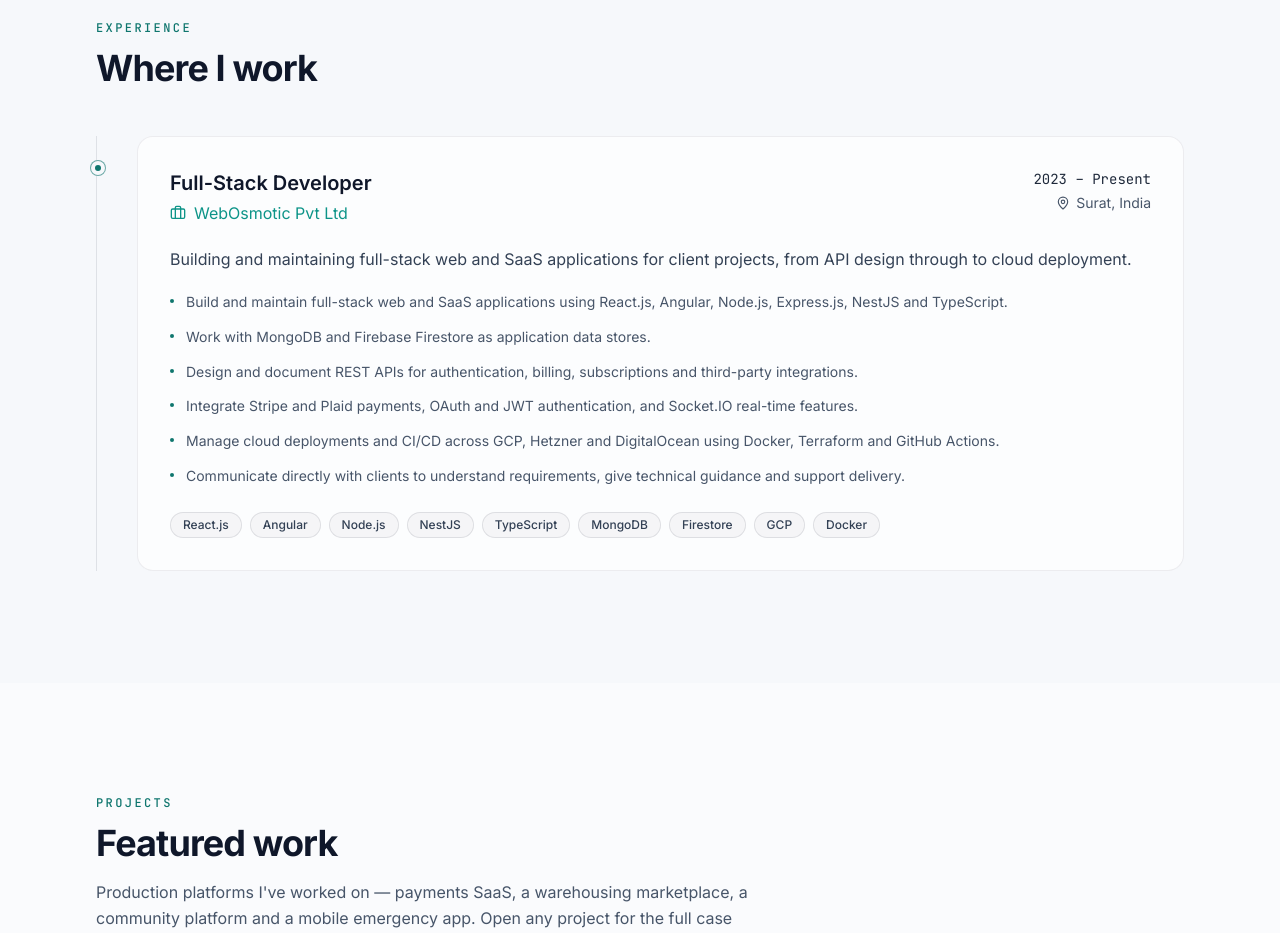
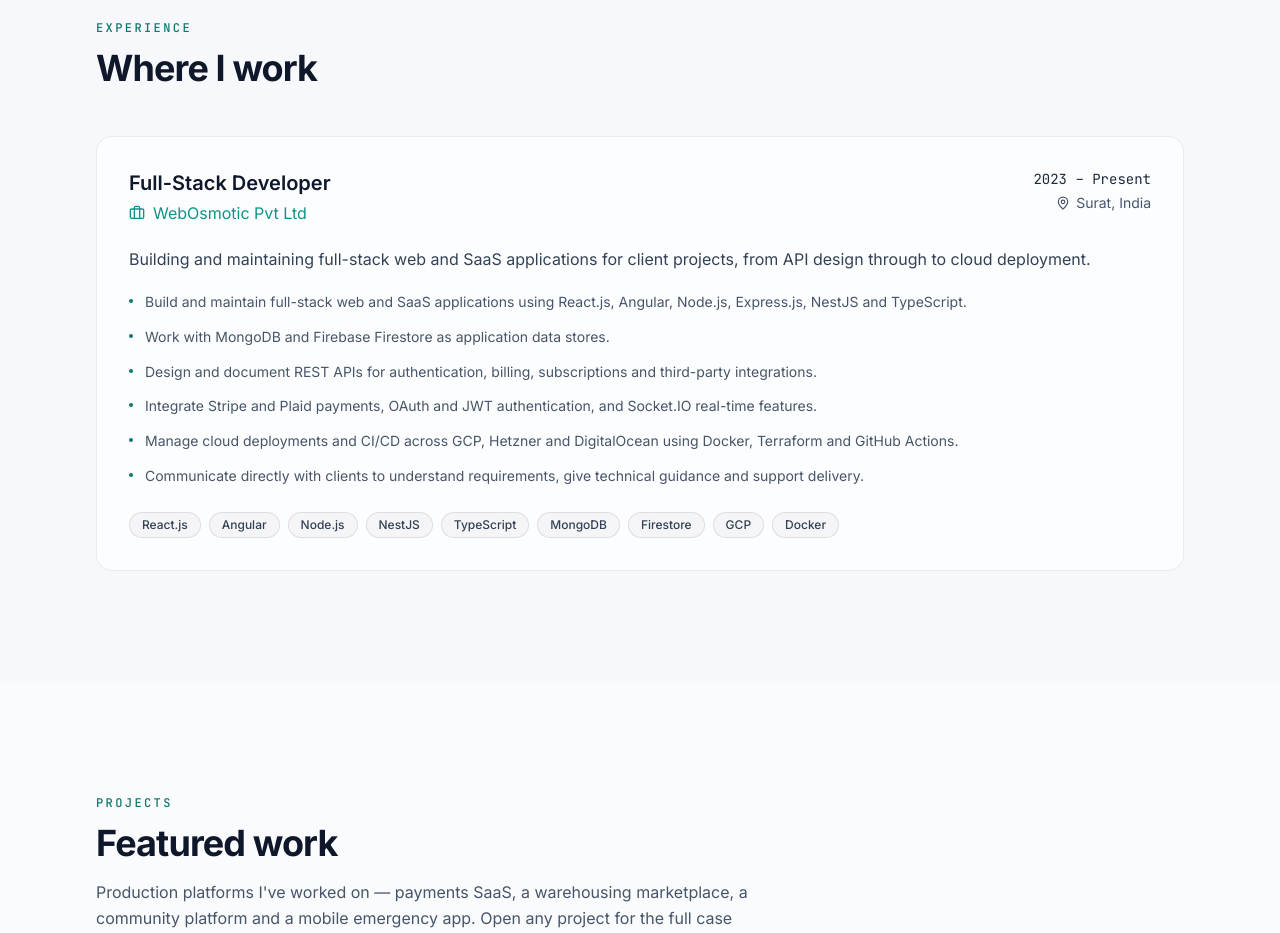
Before and after one commit to khushnuma-wo/portfolio, a React (Vite) app: page / in a window 1280 px wide. Shown: the part 2920-3853 px from the top of the page. Built offline with nearby package versions, Linux system fonts and the light colour scheme; no server answers.

Commit message:
Remove timeline line from the experience section

```diff
--- a/src/components/Experience.tsx
+++ b/src/components/Experience.tsx
@@ -8,16 +8,9 @@ export function Experience() {
       <div className="container-page">
         <SectionHeader eyebrow="Experience" title="Where I work" />
 
-        <ol className="relative mt-12 space-y-8 border-l border-white/10 pl-6 sm:pl-10">
+        <ol className="mt-12 space-y-8">
           {experience.map((job) => (
-            <li key={job.company} className="relative">
-              <span
-                className="absolute -left-[31px] top-6 flex h-4 w-4 items-center justify-center rounded-full border border-accent/60 bg-ink-950 sm:-left-[47px]"
-                aria-hidden="true"
-              >
-                <span className="h-1.5 w-1.5 rounded-full bg-accent" />
-              </span>
-
+            <li key={job.company}>
               <Reveal className="card p-6 sm:p-8">
                 <div className="flex flex-col gap-3 sm:flex-row sm:items-start sm:justify-between">
                   <div>
```
